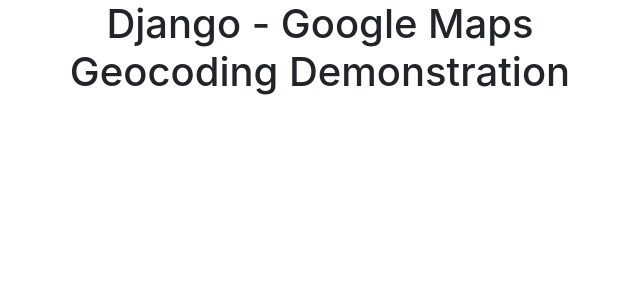
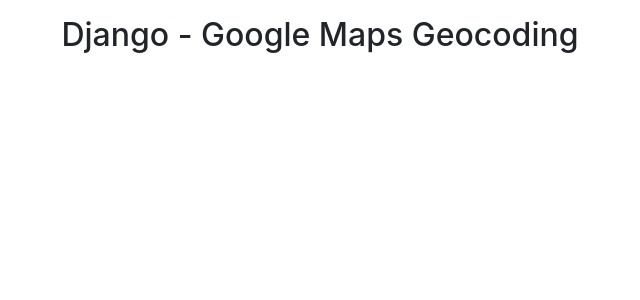
Before and after one commit to PraneethKarnena/django-google-gecoding, a Django app: template geocoding/templates/geocoding/home.html in a window 1280 px wide. Shown: the top 300 px of the page, without its empty margins (320-960 px from the left). Run offline with Django 3.2, Linux system fonts and the light colour scheme; the template is opened without the code that fills it, so the values that code supplies are empty; some libraries are stand-ins or nearby versions.

Commit message:
setting up home page

```diff
--- a/geocoding/templates/geocoding/home.html
+++ b/geocoding/templates/geocoding/home.html
@@ -9,10 +9,10 @@
 </head>
 <body>
     <div class="container">
-        <div class="row">
+        <div class="row mt-3">
             <div class="col-lg-3"></div>
             <div class="col-lg-6 text-center">
-                <h1>Django - Google Maps Geocoding Demonstration</h1>
+                <h2>Django - Google Maps Geocoding</h2>
             </div>
         </div>
     </div>
--- a/google_geocoding/urls.py
+++ b/google_geocoding/urls.py
@@ -14,8 +14,9 @@
     2. Add a URL to urlpatterns:  path('blog/', include('blog.urls'))
 """
 from django.contrib import admin
-from django.urls import path
+from django.urls import path, include
 
 urlpatterns = [
-    path('admin/', admin.site.urls),
+    # path('admin/', admin.site.urls),
+    path('', include('geocoding.urls')),
 ]
```
Also changed, not shown: geocoding/views.py (+7 -1 lines).
